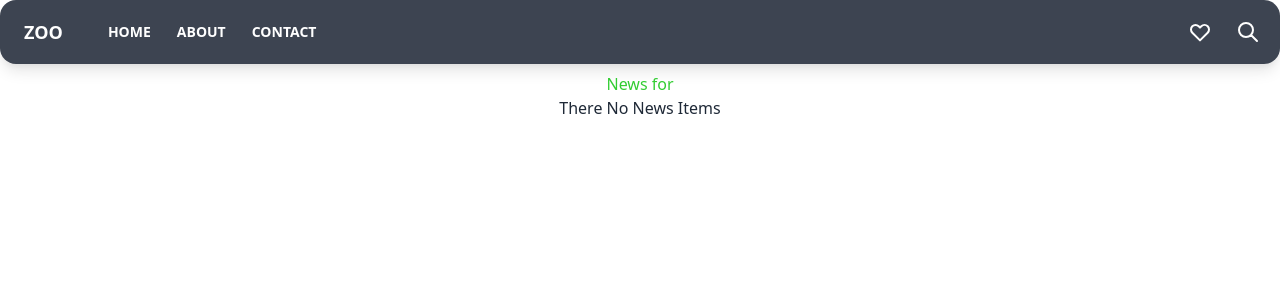
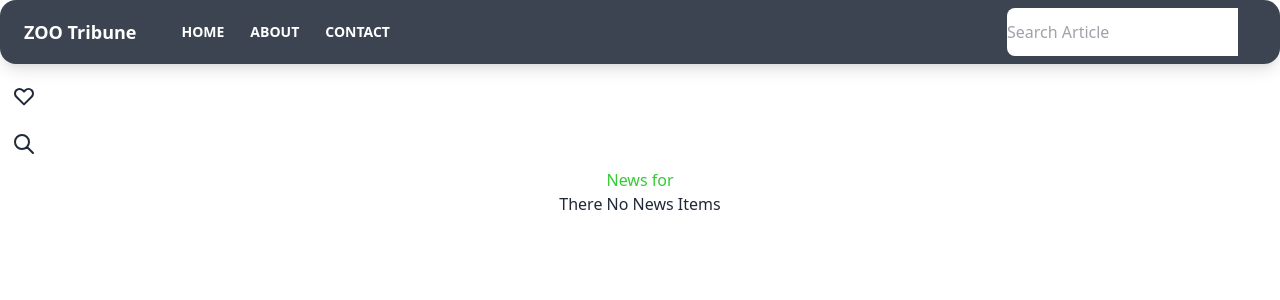
Before and after one commit to KenMwaura1/tribune, a Django app: template news/templates/all-news/past-news.html in a window 1280 px wide. Shown: the top 300 px of the page. Run offline with Django 3.2, Linux system fonts and the light colour scheme; the template is opened without the code that fills it, so the values that code supplies are empty; parts of the project's set-up code (start-up, migrations or seed data) failed here and were passed over; some libraries are stand-ins or nearby versions.

Commit message:
Updated the Navbar

```diff
--- a/news/templates/navbar.html
+++ b/news/templates/navbar.html
@@ -10,13 +10,14 @@
 
     <div class="navbar mb-2 shadow-lg bg-neutral text-neutral-content rounded-box">
         <div class="flex-none px-2 mx-2">
-        <span class="text-lg font-bold">
-                ZOO
+       <a href="{% url 'newsToday' %}"><span class="text-lg font-bold">
+                ZOO Tribune
               </span>
+       </a>
         </div>
         <div class="flex-1 px-2 mx-2">
             <div class="items-stretch hidden lg:flex">
-                <a class="btn btn-ghost btn-sm rounded-btn">
+                <a class="btn btn-ghost btn-sm rounded-btn" href="{% url 'newsToday' %}">
                     Home
                 </a>
 
@@ -28,6 +29,22 @@
                 </a>
             </div>
         </div>
+        <!-- Adding a search form  -->
+        <div class="col-sm-4 col-md-4 navbar-right">
+
+            <form class="navbar-form" role="search" action="{% url 'search_results' %}">
+
+                <div class="input-group">
+                    <input type="text" class="form-control" placeholder="Search Article" name="article">
+                    <div class="input-group-btn">
+                        <button class="btn btn-default" type="submit"><i class="glyphicon glyphicon-search"></i></button>
+                    </div>
+                </div>
+
+            </form>
+        </div>
+        <!-- search form end -->
+    </div>
         <div class="flex-none">
             <button class="btn btn-square btn-ghost">
                 <svg xmlns="http://www.w3.org/2000/svg" fill="none" viewBox="0 0 24 24" class="inline-block w-6 h-6 stroke-current">
```
